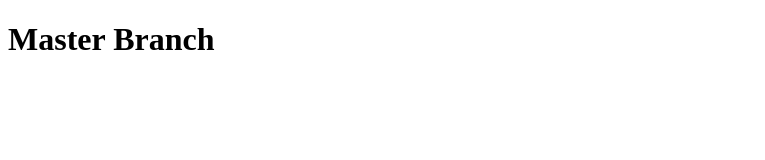
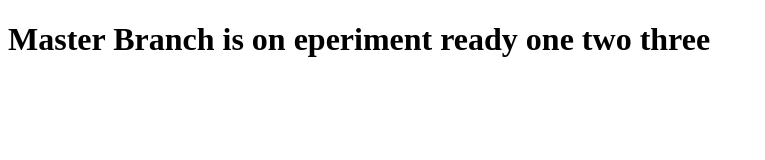
Before and after one commit to suraj19980921/my-first-gihub, a plain HTML site: page my_master.html in a window 1280 px wide. Shown: the whole page, without its empty margins (0-765 px from the left). Drawn offline with Linux system fonts and the light colour scheme.

Commit message:
my_master,html updated

```diff
--- a/my_master.html
+++ b/my_master.html
@@ -8,7 +8,8 @@
 </head>
 <body>
     <h1>
-        Master Branch
+        Master Branch is on eperiment
+        ready one two three
     </h1>
 </body>
 </html>
```
